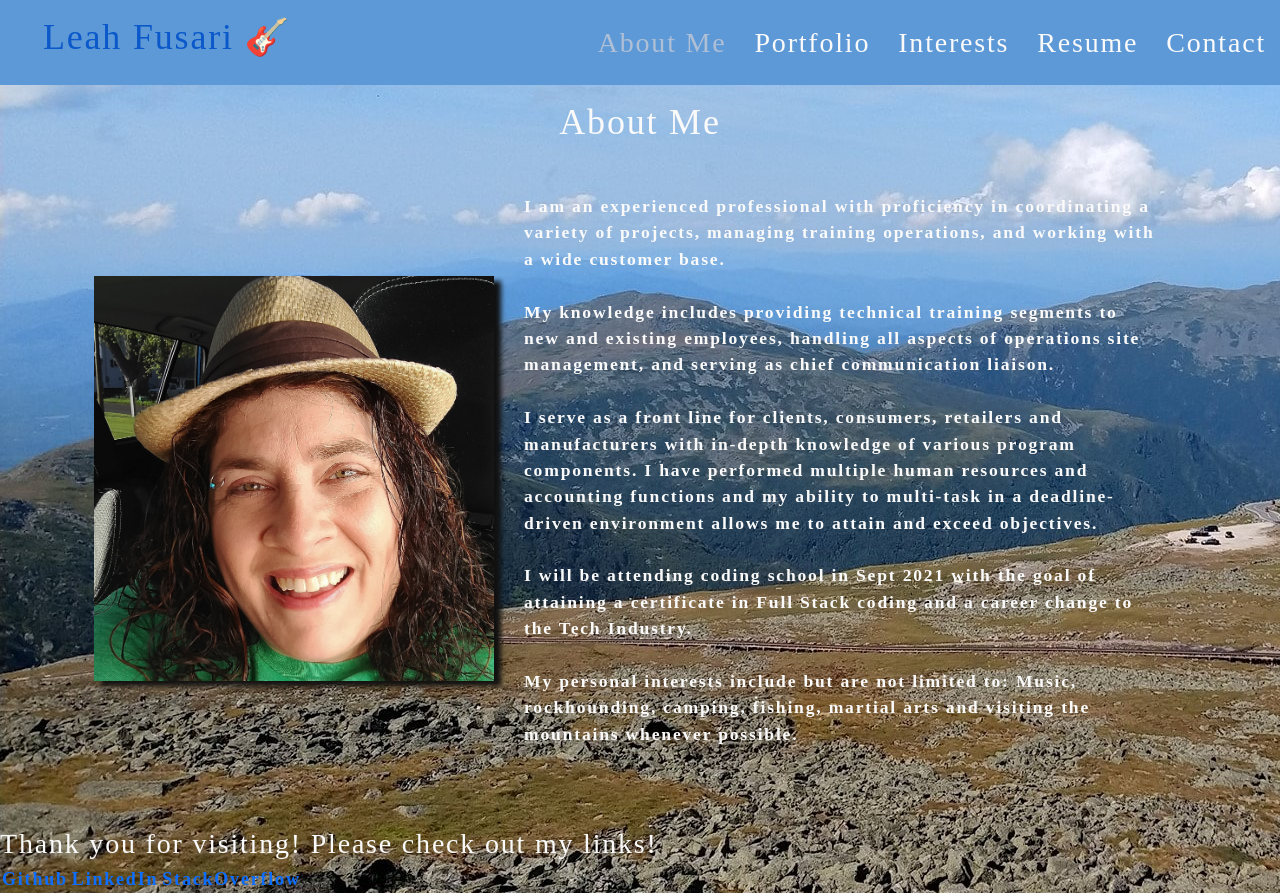
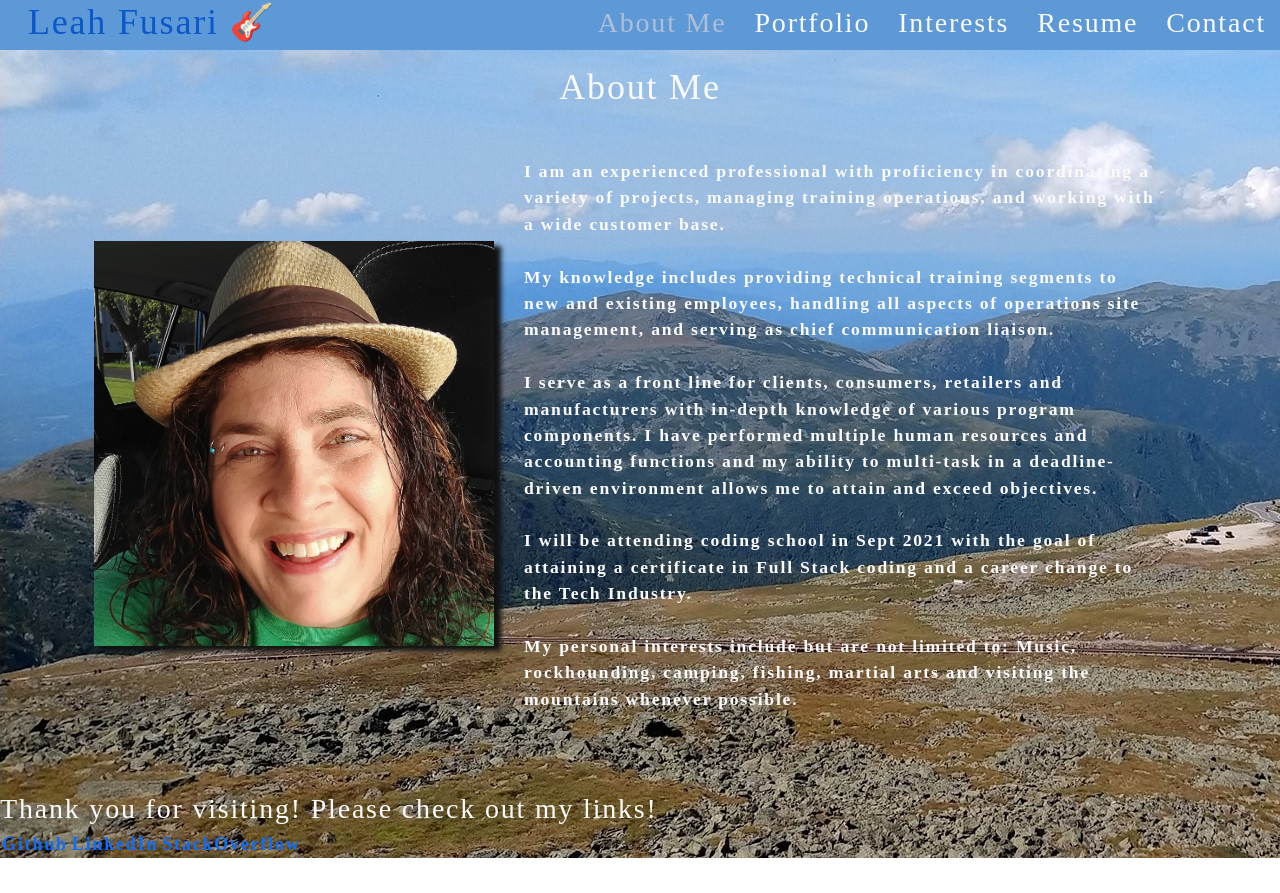
Before and after one commit to LeahFusari/leah-fusari-portfolio, a React (Create React App) app: page / in a window 1280 px wide. After the commit the page ends 858 px from the top, so only its background shows below. Built offline with nearby package versions, Linux system fonts and the light colour scheme.

Commit message:
header spacing adjust

```diff
--- a/src/index.css
+++ b/src/index.css
@@ -143,10 +143,14 @@ span[role="img"] {
 
 .header-div {
   justify-content: space-between;
+  height: 50px;
+}
+.header-div > a{
+  padding: 0px;
 }
 
 nav {
-  margin: 20px 0px;
+  margin: 0px;
 }
 
 span {
```
